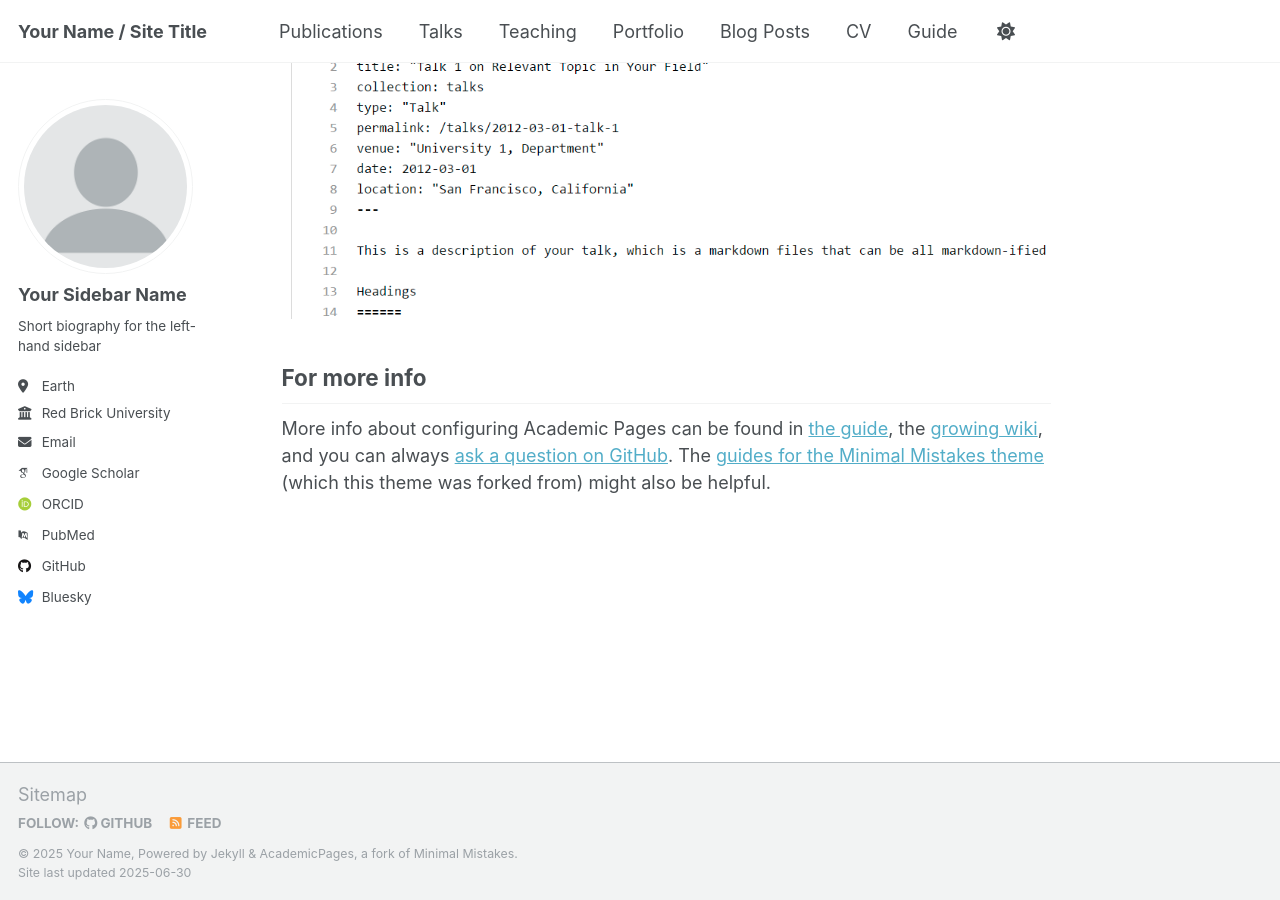
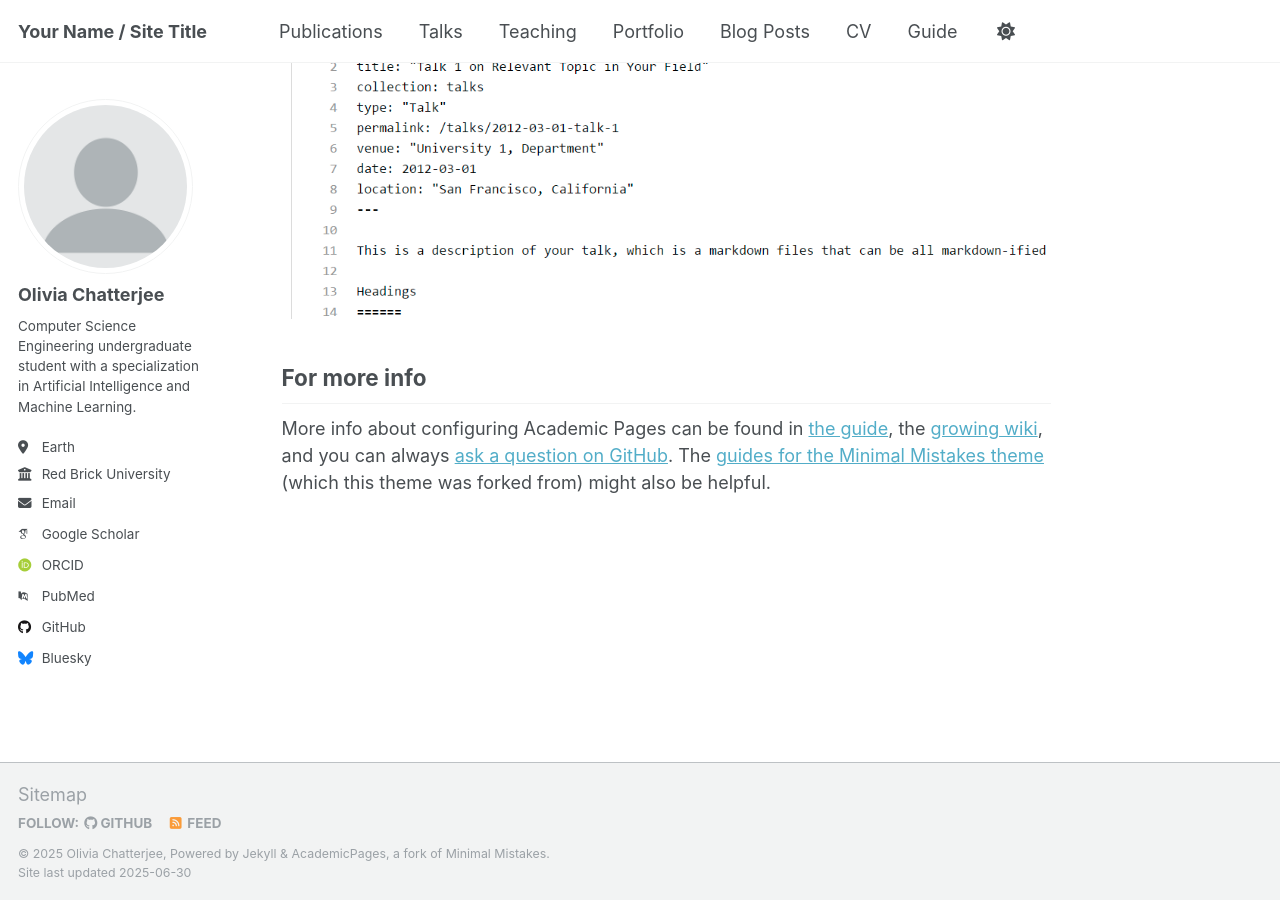
Before and after one commit to olivia-chatterjee/olivia-chatterjee.github.io, a Jekyll site: the page built from _pages/about.md, in a window 1280 px wide and 900 px high, scrolled down 2880 px. Built offline with Jekyll 4.4.1, drawn with Linux system fonts in a browser that asks for light colours; some web fonts are replaced; a script that is not in the unit is left out.

Commit message:
Update _config.yml

```diff
--- a/_config.yml
+++ b/_config.yml
@@ -11,7 +11,7 @@ locale                   : "en-US"
 site_theme               : "default"
 title                    : "Your Name / Site Title"
 title_separator          : "-"
-name                     : &name "Your Name"
+name                     : &name "Olivia Chatterjee"
 description              : &description "personal description"
 url                      : https://academicpages.github.io # the base hostname & protocol for your site e.g. "https://[your GitHub username].github.io" or if you already have some other page hosted on Github then use "https://[your GitHub username].github.io/[Your Repo Name]"
 baseurl                  : "" # the subpath of your site, e.g. "/blog"
@@ -23,13 +23,13 @@ repository               : "academicpages/academicpages.github.io"
 author:
   # Biographic information
   avatar           : "profile.png"
-  name             : "Your Sidebar Name"
+  name             : "Olivia Chatterjee"
   pronouns         : # example: "she/her"
-  bio              : "Short biography for the left-hand sidebar"
+  bio              : "Computer Science Engineering undergraduate student with a specialization in Artificial Intelligence and Machine Learning."
   location         : "Earth"
   employer         : "Red Brick University"
   uri              : # URL
-  email            : "none@example.org"
+  email            : "olivia.chatterjee@ieee.org"
 
   # Academic websites
   academia         : # URL
@@ -46,7 +46,7 @@ author:
   bitbucket        : # Username - Update with your username on the site
   codepen          : # Username
   dribbble         : # Username
-  github           : "academicpages"
+  github           : "olivia-chatterjee"
   kaggle           : # Username
   stackoverflow    : # User number or user number and name (i.e., use "1" or "1/jeff-atwood")
 
```
